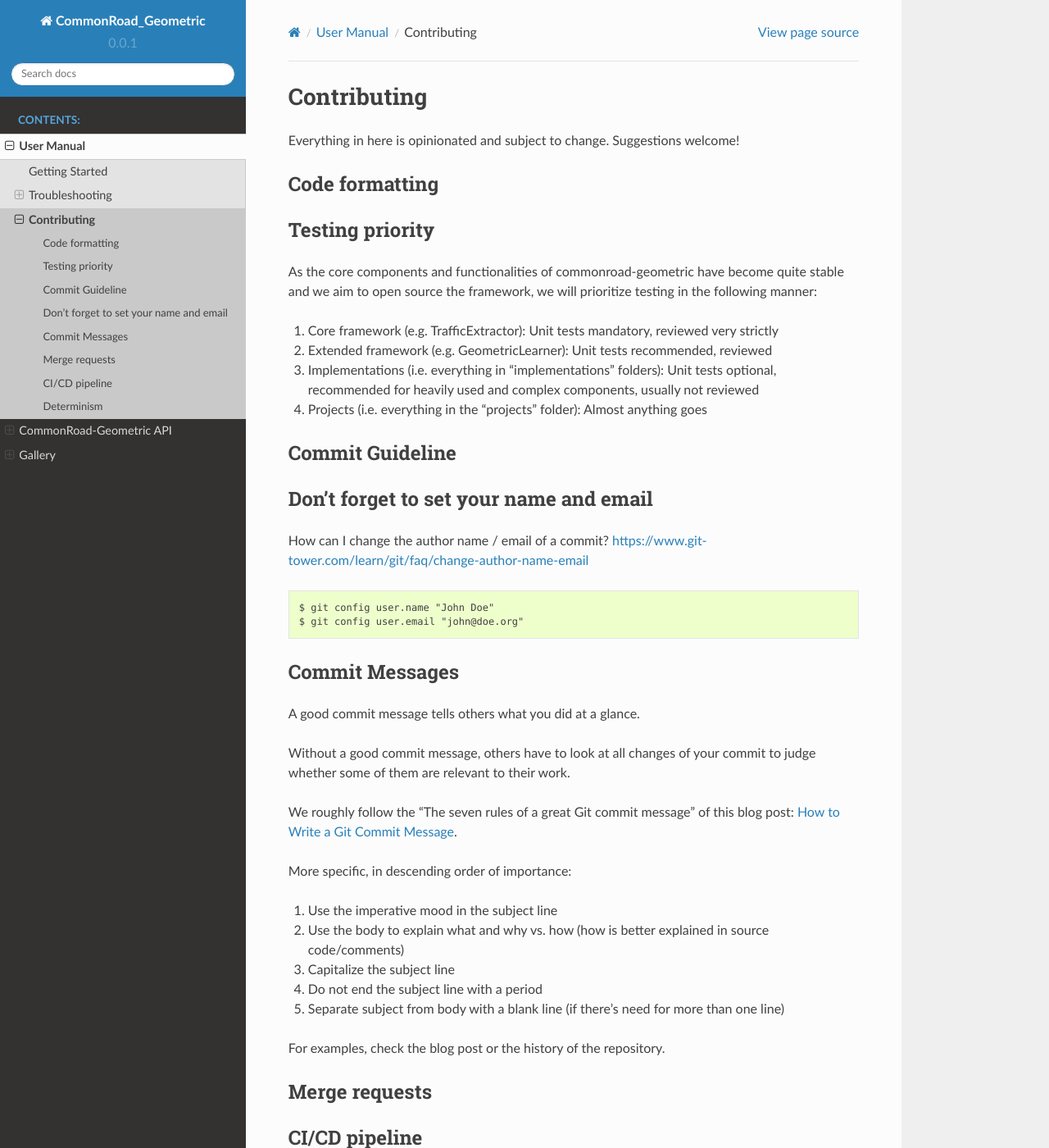
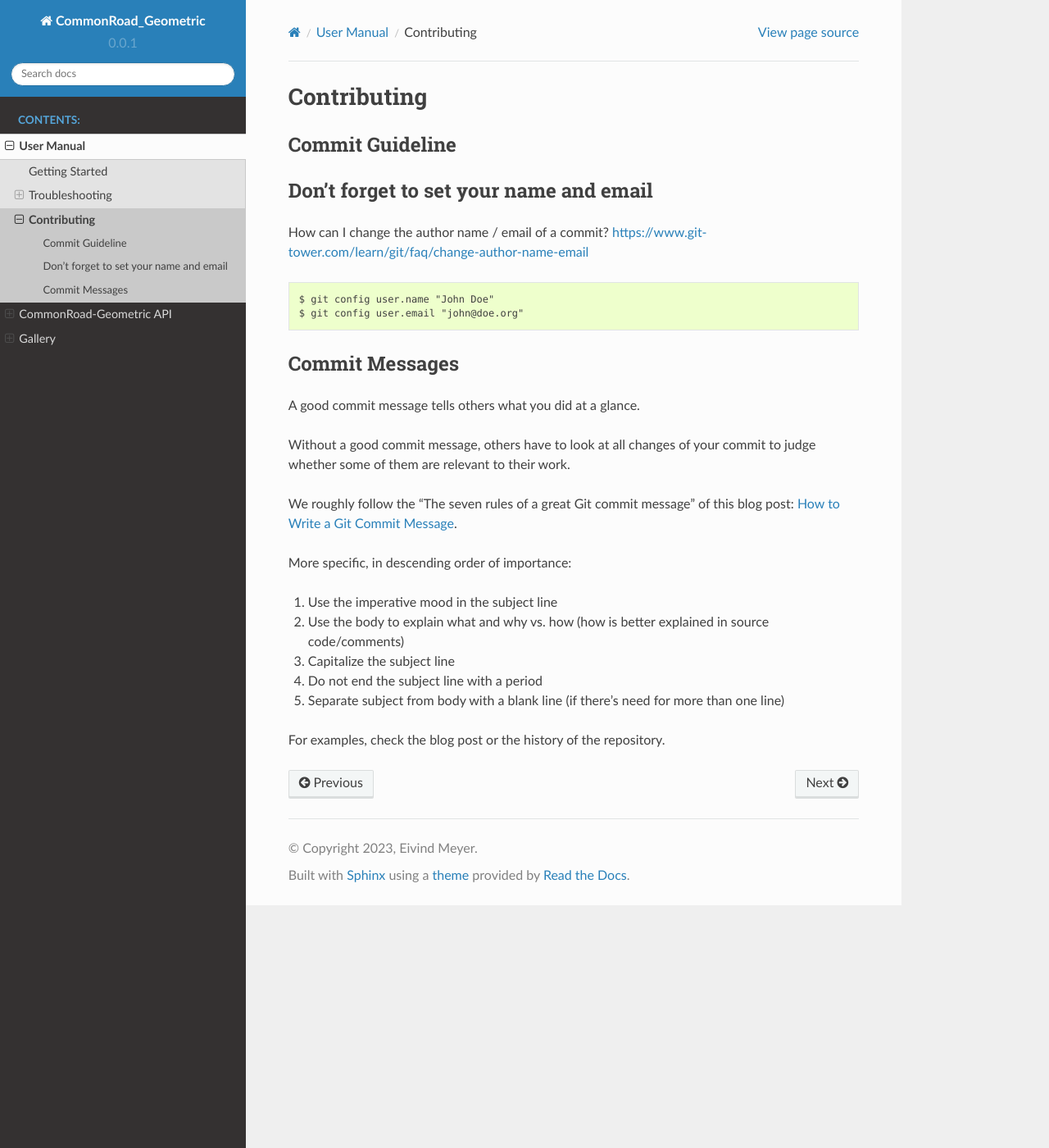
Before and after one commit to CommonRoad/crgeo, a Sphinx documentation site: the page built from docs/user/contributing.rst, in a window 1280 px wide and 1400 px high. Shown: the whole window at 82% size. Built offline with Sphinx 7.4.7 and the Read the Docs theme 2.0.0, drawn with Linux system fonts in a browser that asks for light colours; some of the changed text lies outside the part shown.

Commit message:
Update docs

```diff
--- a/docs/user/contributing.rst
+++ b/docs/user/contributing.rst
@@ -3,23 +3,23 @@
 Contributing
 ======================
 
-Everything in here is opinionated and subject to change. Suggestions welcome!
+.. Everything in here is opinionated and subject to change. Suggestions welcome!
 
-Code formatting
---------------
+.. Code formatting
+.. --------------
 
-Testing priority
----------------
+.. Testing priority
+.. ---------------
 
-As the core components and functionalities of commonroad-geometric have become quite stable and we aim to open source the framework, we will prioritize testing in the following manner:
+.. As the core components and functionalities of commonroad-geometric have become quite stable and we aim to open source the framework, we will prioritize testing in the following manner:
 
-1.  Core framework (e.g. TrafficExtractor): Unit tests mandatory, reviewed very strictly
+.. 1.  Core framework (e.g. TrafficExtractor): Unit tests mandatory, reviewed very strictly
 
-2.  Extended framework (e.g. GeometricLearner): Unit tests recommended, reviewed
+.. 2.  Extended framework (e.g. GeometricLearner): Unit tests recommended, reviewed
 
-3.  Implementations (i.e. everything in "implementations" folders): Unit tests optional, recommended for heavily used and complex components, usually not reviewed
+.. 3.  Implementations (i.e. everything in "implementations" folders): Unit tests optional, recommended for heavily used and complex components, usually not reviewed
 
-4.  Projects (i.e. everything in the "projects" folder): Almost anything goes
+.. 4.  Projects (i.e. everything in the "projects" folder): Almost anything goes
 
 Commit Guideline
 ----------------
--- a/docs/user/getting_started.rst
+++ b/docs/user/getting_started.rst
@@ -5,3 +5,5 @@
 ============================
 
 The easiest way of getting familiar with the framework is to consult the `tutorials <https://github.com/CommonRoad/crgeo/tree/main/tutorials>`_ directory, which contains a multitude of simple application demos that showcase the intended usage of the package.
+
+It is highly recommended to incorporate crgeo's extendable rendering capabilities as an integral part of your development workflow. This allows you to visualize what is going on in your experiment, greatly simplifying debugging efforts.
```
Also changed, not shown: other parts of docs/user/contributing.rst (+34 -10 lines).
